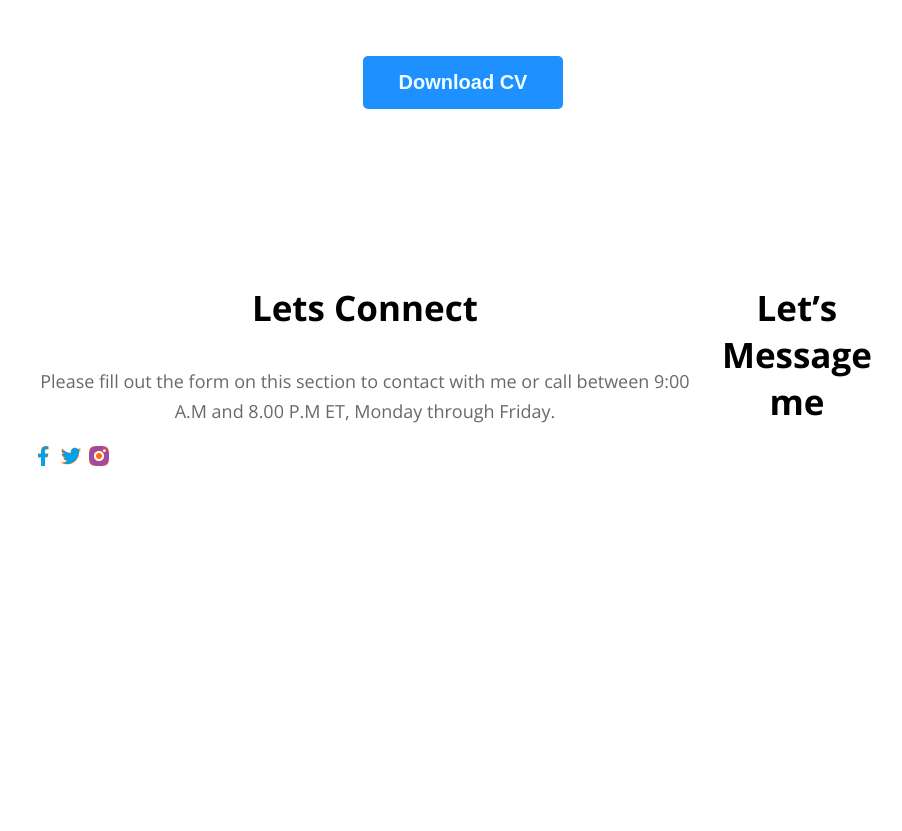
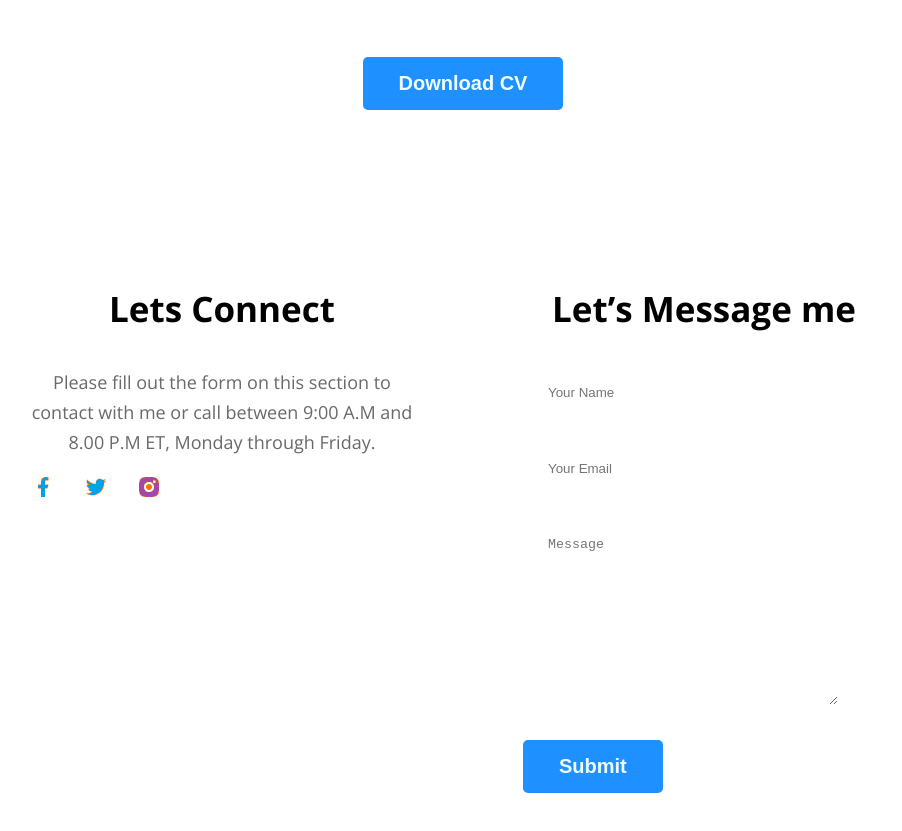
Before and after one commit to Khandaker20201125010/developer-porttfolio, a plain HTML site: page index.html in a window 1280 px wide. Shown: the part 3267-4098 px from the top of the page, without its empty margins (177-1079 px from the left). Before the commit the page ends 3878 px from the top, so only its background shows below. Drawn offline with nearby package versions, Linux system fonts and the light colour scheme.

Commit message:
finished footer section

```diff
--- a/index.html
+++ b/index.html
@@ -174,6 +174,12 @@
         </div>
         <div class="footer-column">
             <h3 class="section-title">Let’s Message me</h3>
+            <form class="contact"action="">
+                <input type="text"placeholder="Your Name">
+                <input type="email" name="" placeholder="Your Email" id="">
+                <textarea name="" placeholder="Message"id="" cols="30" rows="10"></textarea>
+                <input class="btn-primary"type="submit" value="Submit">
+            </form>
         </div>
 
     </footer>
--- a/styles/portfolio.css
+++ b/styles/portfolio.css
@@ -158,6 +158,11 @@ box-shadow: 0px 6px 50px 0px rgba(0, 0, 0, 0.06);
     font-size: 30px;
     font-weight: 700;
 
+
+}
+.resume-item{
+    height: 200px;
+
 }
 .resume-container{
     display: flex;
@@ -177,6 +182,24 @@ box-shadow: 0px 6px 50px 0px rgba(0, 0, 0, 0.06);
 }
 footer{
     display:flex ;
+    gap: 100px;
     background-color: #FFF;
     padding: 130px 200px;
 }
+.footer-column{
+    width : 50%;
+
+}
+.social-links a{
+    margin-right: 25px;
+}
+.contact input[type="text"], .contact input[type="email"],
+textarea{
+    display: block;
+    margin-bottom: 25px;
+    padding: 18px 35px;
+    color: #181818;
+    background: #FFF;
+    border-radius: 5px;
+    border: 0;
+}
```
